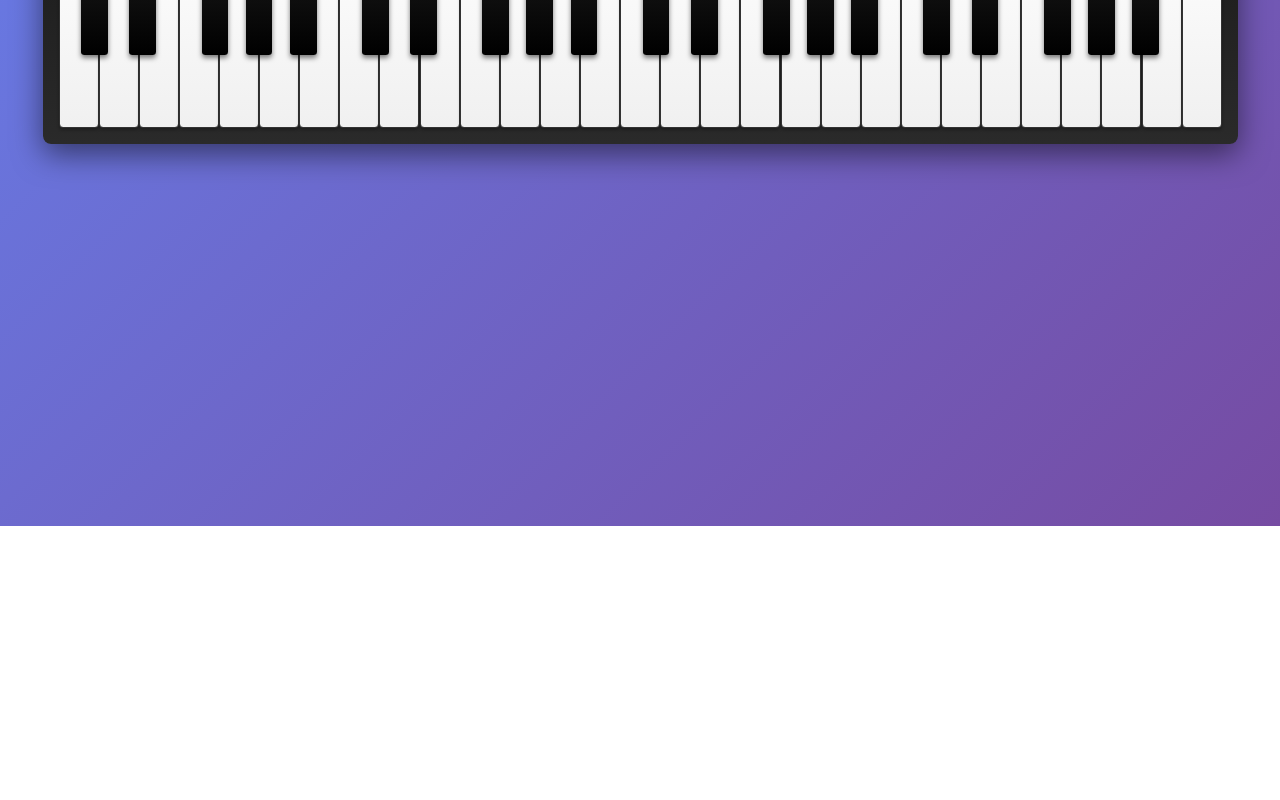
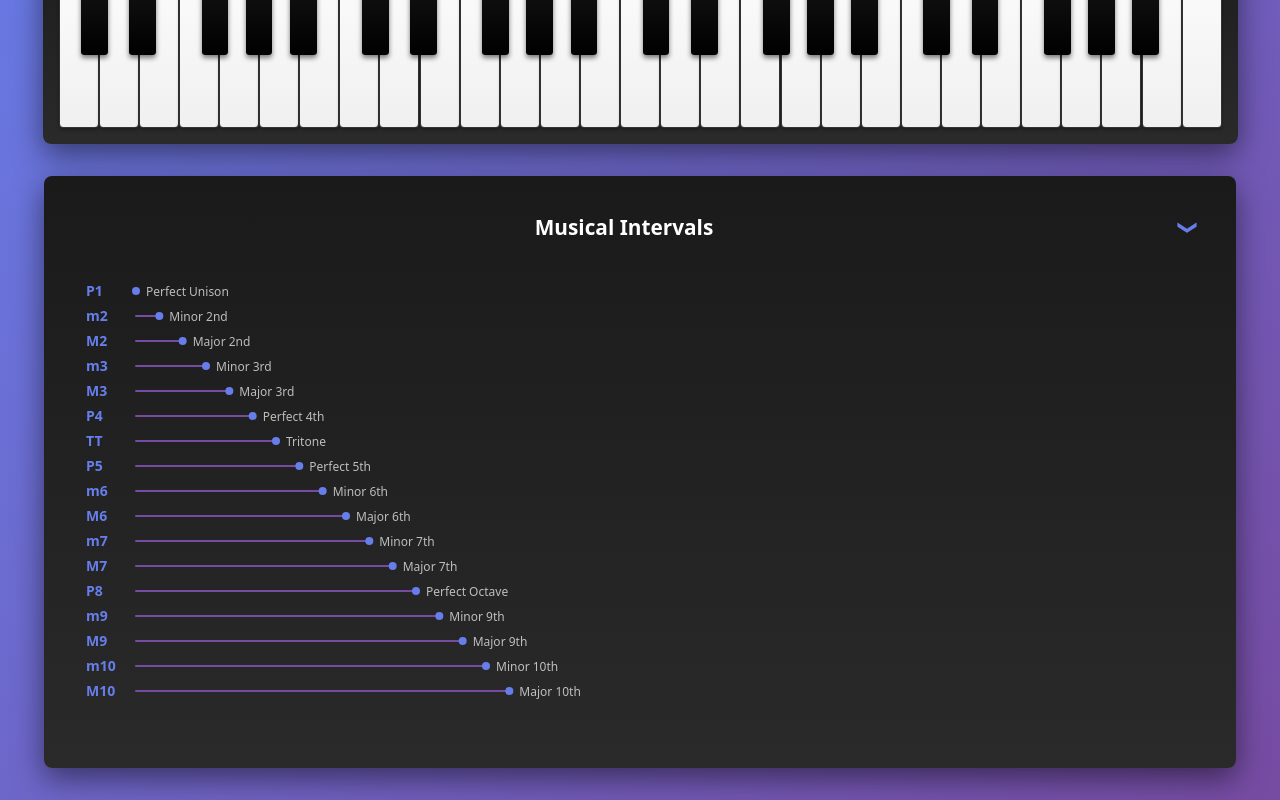
Before and after one commit to roberthead/piano-keyboard-app, a React (Vite) app: page / in a window 1280 px wide. Shown: the part 274-1074 px from the top of the page. Before the commit the page ends 800 px from the top, so only its background shows below. Built offline with nearby package versions, Linux system fonts and the light colour scheme.

Commit message:
Add interval component with draggable chart

```diff
--- /dev/null
+++ b/src/components/Intervals.css
@@ -0,0 +1,107 @@
+.intervals-container {
+  background: linear-gradient(to bottom, #1a1a1a, #2a2a2a);
+  padding: 2rem;
+  border-radius: 0.5rem;
+  box-shadow: 0 10px 30px rgba(0, 0, 0, 0.5);
+  margin-top: 2rem;
+  /* 29 white keys * 2.5rem + 2rem padding on each side */
+  width: calc(29 * 2.5rem + 2rem);
+  max-width: calc(29 * 2.5rem + 2rem);
+  box-sizing: border-box;
+  transition: padding 0.3s ease;
+}
+
+.intervals-container.collapsed {
+  padding-top: 1rem;
+  padding-bottom: 1rem;
+}
+
+.intervals-header {
+  display: flex;
+  justify-content: space-between;
+  align-items: center;
+  cursor: pointer;
+  user-select: none;
+  margin-bottom: 1.5rem;
+}
+
+.intervals-container.collapsed .intervals-header {
+  margin-bottom: 0;
+}
+
+.intervals-header h3 {
+  color: white;
+  margin: 0;
+  font-size: 1.3rem;
+  flex-grow: 1;
+  text-align: center;
+}
+
+.collapse-toggle {
+  background: transparent;
+  border: none;
+  color: #667eea;
+  font-size: 1.2rem;
+  cursor: pointer;
+  padding: 0.5rem;
+  transition: transform 0.3s ease;
+  transform: rotate(90deg);
+}
+
+.intervals-container.collapsed .collapse-toggle {
+  transform: rotate(0deg);
+}
+
+.collapse-toggle:hover {
+  transform: rotate(90deg) scale(1.2);
+}
+
+.intervals-container.collapsed .collapse-toggle:hover {
+  transform: rotate(0deg) scale(1.2);
+}
+
+.intervals-svg {
+  display: block;
+}
+
+.interval-label {
+  fill: #667eea;
+  font-size: 14px;
+  font-weight: bold;
+}
+
+.interval-line {
+  stroke: #764ba2;
+  stroke-linecap: round;
+}
+
+.interval-dot {
+  fill: #667eea;
+}
+
+.interval-name {
+  fill: rgba(255, 255, 255, 0.7);
+  font-size: 12px;
+}
+
+.intervals-viewport {
+  overflow: hidden;
+  position: relative;
+  width: 100%;
+}
+
+.intervals-svg-container {
+  cursor: grab;
+  transition: transform 0.1s ease-out;
+  user-select: none;
+  width: fit-content;
+}
+
+.intervals-svg-container.dragging {
+  cursor: grabbing;
+  transition: none;
+}
+
+.intervals-svg-container svg {
+  display: block;
+}
--- /dev/null
+++ b/src/components/Intervals.tsx
@@ -0,0 +1,146 @@
+import { useState, useRef, useEffect } from 'react';
+import './Intervals.css';
+
+const intervals = [
+  { semitones: 0, label: 'P1', name: 'Perfect Unison' },
+  { semitones: 1, label: 'm2', name: 'Minor 2nd' },
+  { semitones: 2, label: 'M2', name: 'Major 2nd' },
+  { semitones: 3, label: 'm3', name: 'Minor 3rd' },
+  { semitones: 4, label: 'M3', name: 'Major 3rd' },
+  { semitones: 5, label: 'P4', name: 'Perfect 4th' },
+  { semitones: 6, label: 'TT', name: 'Tritone' },
+  { semitones: 7, label: 'P5', name: 'Perfect 5th' },
+  { semitones: 8, label: 'm6', name: 'Minor 6th' },
+  { semitones: 9, label: 'M6', name: 'Major 6th' },
+  { semitones: 10, label: 'm7', name: 'Minor 7th' },
+  { semitones: 11, label: 'M7', name: 'Major 7th' },
+  { semitones: 12, label: 'P8', name: 'Perfect Octave' },
+  { semitones: 13, label: 'm9', name: 'Minor 9th' },
+  { semitones: 14, label: 'M9', name: 'Major 9th' },
+  { semitones: 15, label: 'm10', name: 'Minor 10th' },
+  { semitones: 16, label: 'M10', name: 'Major 10th' },
+];
+
+function Intervals() {
+  const [isCollapsed, setIsCollapsed] = useState(false);
+  const [isDragging, setIsDragging] = useState(false);
+  const [dragOffset, setDragOffset] = useState(0);
+  const [startDragX, setStartDragX] = useState(0);
+  const svgContainerRef = useRef<HTMLDivElement>(null);
+
+  // Calculate average spacing based on keyboard dimensions
+  // 7 white keys per octave = 12 semitones
+  // Each white key is 2.5rem (40px)
+  const whiteKeyWidth = 40;
+  const whiteKeysPerOctave = 7;
+  const semitonesPerOctave = 12;
+
+  // Average distance per semitone
+  const pixelsPerSemitone = (whiteKeysPerOctave * whiteKeyWidth) / semitonesPerOctave;
+
+  const lineHeight = 25;
+  const startX = 60;
+  const startY = 20;
+  // Make SVG wider to ensure it's draggable
+  const svgWidth = Math.max(1400, (16 * pixelsPerSemitone) + startX + 150);
+
+  const handleMouseDown = (e: React.MouseEvent) => {
+    e.preventDefault();
+    setIsDragging(true);
+    setStartDragX(e.clientX - dragOffset);
+  };
+
+  useEffect(() => {
+    const handleMouseMove = (e: MouseEvent) => {
+      if (!isDragging) return;
+
+      const newOffset = e.clientX - startDragX;
+      setDragOffset(newOffset);
+    };
+
+    const handleMouseUp = () => {
+      setIsDragging(false);
+    };
+
+    if (isDragging) {
+      document.addEventListener('mousemove', handleMouseMove);
+      document.addEventListener('mouseup', handleMouseUp);
+      document.body.style.cursor = 'grabbing';
+
+      return () => {
+        document.removeEventListener('mousemove', handleMouseMove);
+        document.removeEventListener('mouseup', handleMouseUp);
+        document.body.style.cursor = '';
+      };
+    }
+  }, [isDragging, startDragX]);
+
+  return (
+    <div className={`intervals-container ${isCollapsed ? 'collapsed' : ''}`}>
+      <div className="intervals-header" onClick={() => setIsCollapsed(!isCollapsed)}>
+        <h3>Musical Intervals</h3>
+        <button className="collapse-toggle">
+          {isCollapsed ? '❯' : '❯'}
+        </button>
+      </div>
+      {!isCollapsed && (
+        <div className="intervals-viewport">
+          <div
+            ref={svgContainerRef}
+            className={`intervals-svg-container ${isDragging ? 'dragging' : ''}`}
+            style={{ transform: `translateX(${dragOffset}px)` }}
+            onMouseDown={handleMouseDown}
+          >
+            <svg
+              width={svgWidth}
+              height={intervals.length * lineHeight + 40}
+              className="intervals-svg"
+            >
+              {intervals.map((interval, index) => {
+                const y = startY + index * lineHeight;
+                const lineLength = startX + (interval.semitones * pixelsPerSemitone);
+
+                return (
+                  <g key={interval.semitones}>
+                    <text
+                      x={10}
+                      y={y + 5}
+                      className="interval-label"
+                      textAnchor="start"
+                    >
+                      {interval.label}
+                    </text>
+                    <line
+                      x1={startX}
+                      y1={y}
+                      x2={lineLength}
+                      y2={y}
+                      className="interval-line"
+                      strokeWidth="2"
+                    />
+                    <circle
+                      cx={lineLength}
+                      cy={y}
+                      r="4"
+                      className="interval-dot"
+                    />
+                    <text
+                      x={lineLength + 10}
+                      y={y + 5}
+                      className="interval-name"
+                      textAnchor="start"
+                    >
+                      {interval.name}
+                    </text>
+                  </g>
+                );
+              })}
+            </svg>
+          </div>
+        </div>
+      )}
+    </div>
+  );
+}
+
+export default Intervals;
--- a/src/components/Piano.tsx
+++ b/src/components/Piano.tsx
@@ -1,4 +1,5 @@
 import { useState, useCallback } from 'react';
+import Intervals from './Intervals';
 import './Piano.css';
 
 interface KeyProps {
@@ -217,6 +218,7 @@ const Piano = () => {
           endNote="C"
         />
       </div>
+      <Intervals />
     </div>
   );
 };
```
